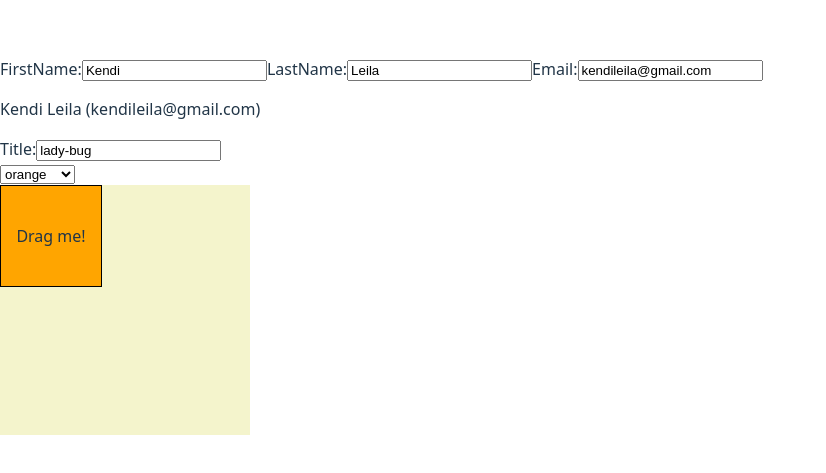
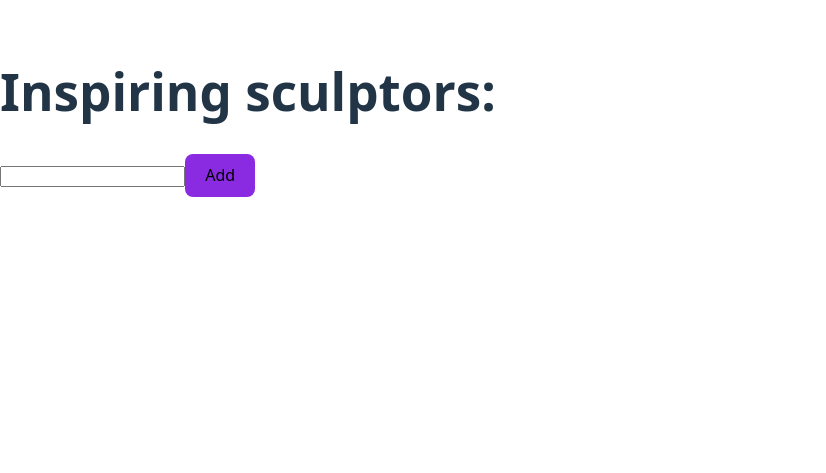
Before and after one commit to Kendi-prog/learning, a React (Vite) app: page / in a window 1280 px wide. Shown: the part 279-752 px from the top of the page, without its empty margins (0-826 px from the left). Built offline with nearby package versions, Linux system fonts and the light colour scheme.

Commit message:
adding an array to a list

```diff
--- a/src/App.jsx
+++ b/src/App.jsx
@@ -27,6 +27,7 @@
 import FormChange from "./react-dev/form";
 import NestedForm from "./react-dev/nested-object";
 import Canvas from "./react-dev/moving-box";
+import List from "./react-dev/list";
 
 function App() {
   const [count, setCount] = useState(0);
@@ -70,9 +71,10 @@
       <Updater />
       <MarketPlace /> */}
       {/* <MovingDot /> */}
-      <FormChange />
+      {/* <FormChange />
       <NestedForm />
-      <Canvas />
+      <Canvas /> */}
+      <List />
     </div>
   );
 }
--- /dev/null
+++ b/src/react-dev/list.jsx
@@ -0,0 +1,29 @@
+import { useState } from 'react';
+
+let nextId = 0;
+
+export default function List() {
+  const [name, setName] = useState('');
+  const [artists, setArtists] = useState([]);
+
+  return (
+    <>
+      <h1>Inspiring sculptors:</h1>
+      <input
+        value={name}
+        onChange={e => setName(e.target.value)}
+      />
+      <button onClick={() => {
+        setArtists([
+          ...artists,
+          { id: nextId++, name: name }
+        ]);
+      }}>Add</button>
+      <ul>
+        {artists.map(artist => (
+          <li key={artist.id}>{artist.name}</li>
+        ))}
+      </ul>
+    </>
+  );
+}
```
